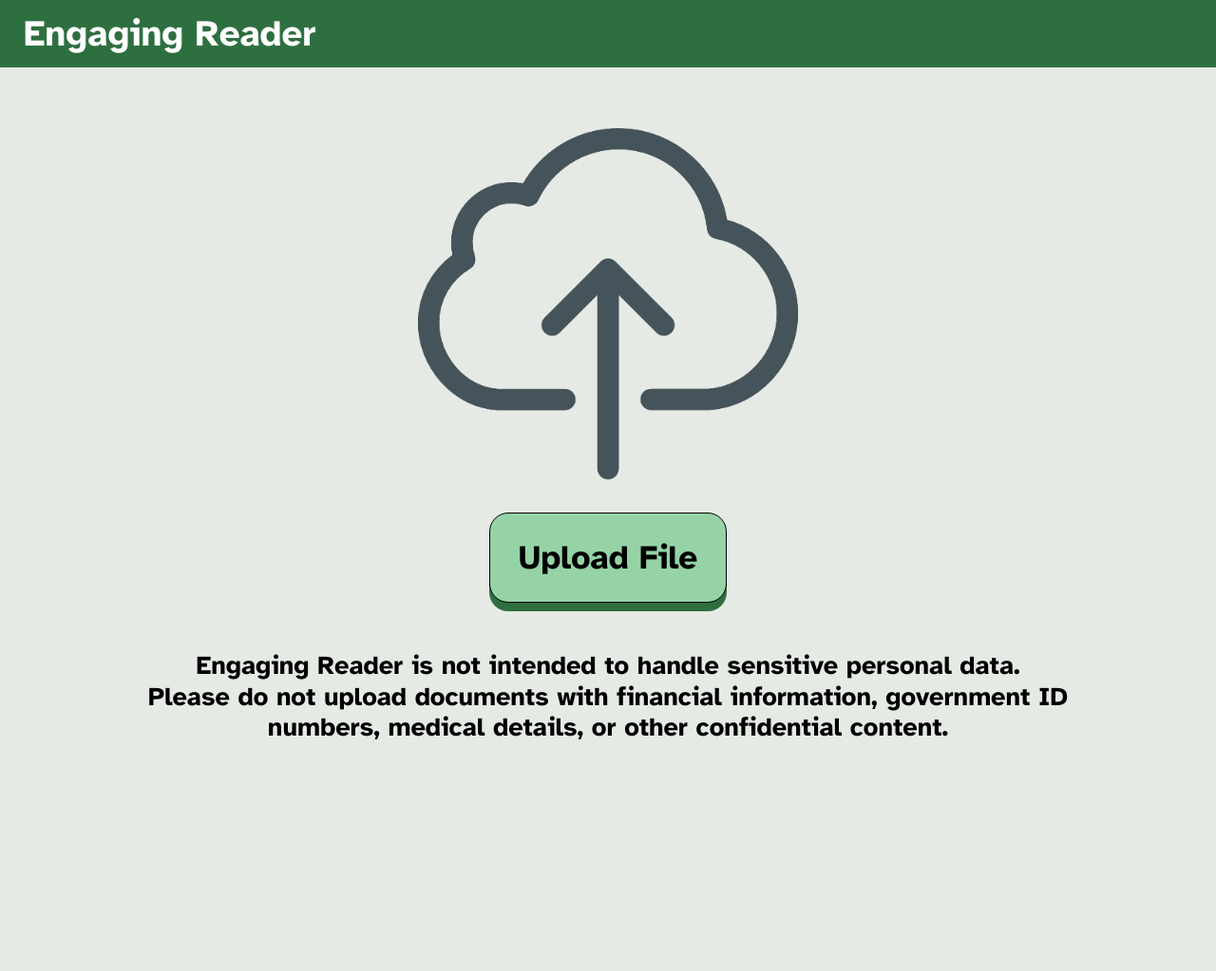
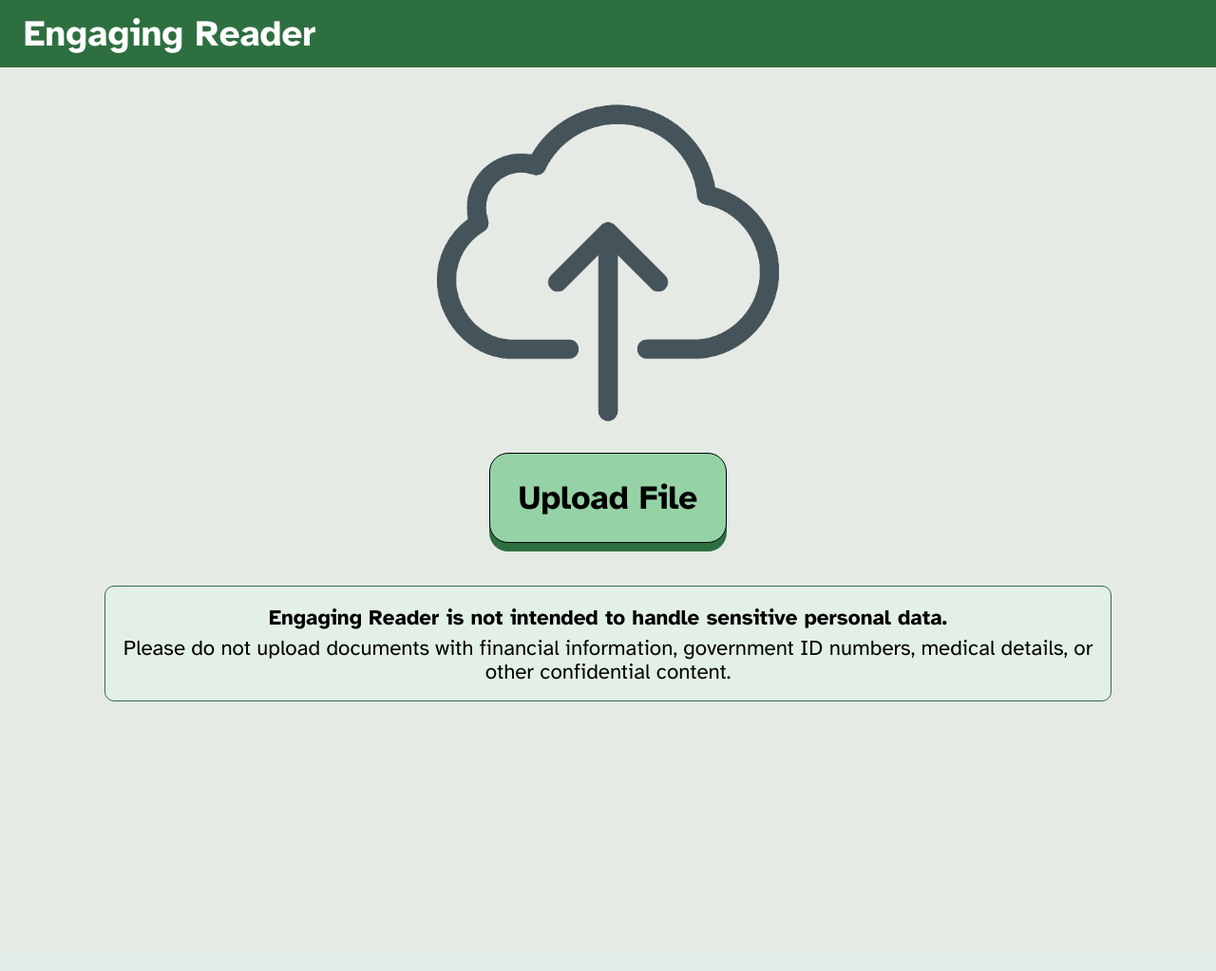
Before and after one commit to Bimpiel/EngagingReader, a Flask app: page / in a window 1280 px wide. Shown: the top 1023 px of the page at 95% size. After the commit the page ends 739 px from the top, so only its background shows below. Run offline with Flask 3, Linux system fonts and the light colour scheme; parts of the project's set-up code (start-up, migrations or seed data) failed here and were passed over; some libraries are stand-ins or nearby versions.

Commit message:
Changed disclaimer box to look better

```diff
--- a/static/style.css
+++ b/static/style.css
@@ -56,20 +56,38 @@
     padding-bottom: clamp(20px, 4vw, 40px);
 }
 
-.disclaimer {
-    margin-top: clamp(15px, 3vw, 30px);
-    font-size: clamp(1.4rem, 3vw, 1.7rem);
+.disclaimer-box {
+    margin-top: clamp(15px, 3vw, 25px);
+    background-color: #E3F0E5;
+    border: 1px solid #2E6F40;
+    border-radius: 10px;
+    padding: clamp(10px, 2vw, 18px);
+    max-width: 90%;
+    text-align: center;
+    box-sizing: border-box;
+}
+
+.disclaimer-line-bold {
+    font-size: clamp(1rem, 2.5vw, 1.4rem);
     color: black;
     font-weight: 700;
     text-align: center;
-    max-width: 90%;
-    line-height: 1.2;
-    padding: 0 clamp(15px, 4vw, 25px);
+    margin: 0 0 clamp(6px, 1.5vw, 5px) 0;
+    line-height: 1.3;
+}
+
+.disclaimer-line-regular {
+    font-size: clamp(1rem, 2.5vw, 1.4rem);
+    color: black;
+    font-weight: 400;
+    text-align: center;
+    margin: 0;
+    line-height: 1.1;
 }
 
 .drop-area {
     display: flex;
-    margin-top: clamp(70px, 10vw, 100px); /* Reduced to keep content above fold */
+    margin-top: clamp(46px, 6vw, 80px); /* Reduced to keep content above fold with breathing room */
     flex-direction: column;
     justify-content: center;
     align-items: center;
@@ -92,7 +110,7 @@
 
 #drop-area img {
     max-width: 100%;
-    max-height: 50vh;
+    max-height: 45vh;
     height: auto;
 }
 
--- a/templates/index.html
+++ b/templates/index.html
@@ -29,7 +29,10 @@
             <label for="fileInput" class="labBtn">Upload File</label>
             <input type="file" id="fileInput" accept="image/*,.png,.jpg,.jpeg,.heic,.heif,.webp,.pdf,application/pdf">
         </div>
-        <p class="disclaimer">Engaging Reader is not intended to handle sensitive personal data.<br>Please do not upload documents with financial information, government ID numbers, medical details, or other confidential content.</p>
+        <div class="disclaimer-box">
+            <p class="disclaimer-line-bold">Engaging Reader is not intended to handle sensitive personal data.</p>
+            <p class="disclaimer-line-regular">Please do not upload documents with financial information, government ID numbers, medical details, or other confidential content.</p>
+        </div>
         </div>
 
         <div id="text-display" tabindex="0" role="document" aria-label="Extracted text content"></div>
```
